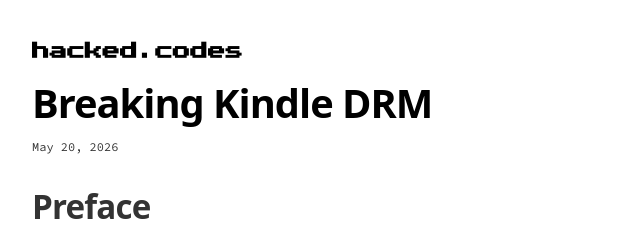
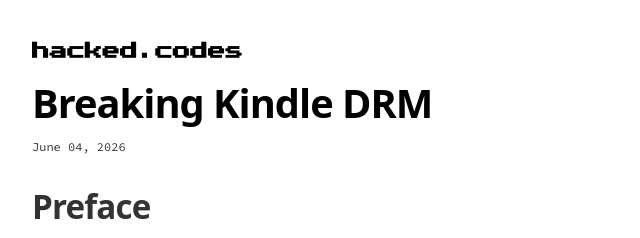
Before and after one commit to joshterrill/hacked.codes, a Gatsby site: page /2026/breaking-kindle-drm/ in a window 1280 px wide. Shown: the top 238 px of the page, 212-852 px from the left. Built offline with nearby package versions, Linux system fonts and the light colour scheme; Gatsby itself is replaced by a stand-in of ours; some packages are replaced by stand-ins of ours.

Commit message:
updated post metadata to be more correct

```diff
--- a/content/blog/2026/breaking-kindle-drm/index.md
+++ b/content/blog/2026/breaking-kindle-drm/index.md
@@ -1,6 +1,6 @@
 ---
 title: "Breaking Kindle DRM"
-date: "2026-05-20T12:49:16.000Z"
+date: "2026-06-04T01:05:37.000Z"
 description: "Amazon's Kindle DRM is notoriously annoying and difficult. After spending a weekend working reverse engineering each layer of the DRM protection and eventually figured out how to decrypt a Kindle book that I bought on my Kindle so I can convert it to EPUB and finally be able to read it on my Kindle. Yes, it's as ridiculous as it sounds."
 tags: ["reverse-engineering", "drm"]
 published: true
```
